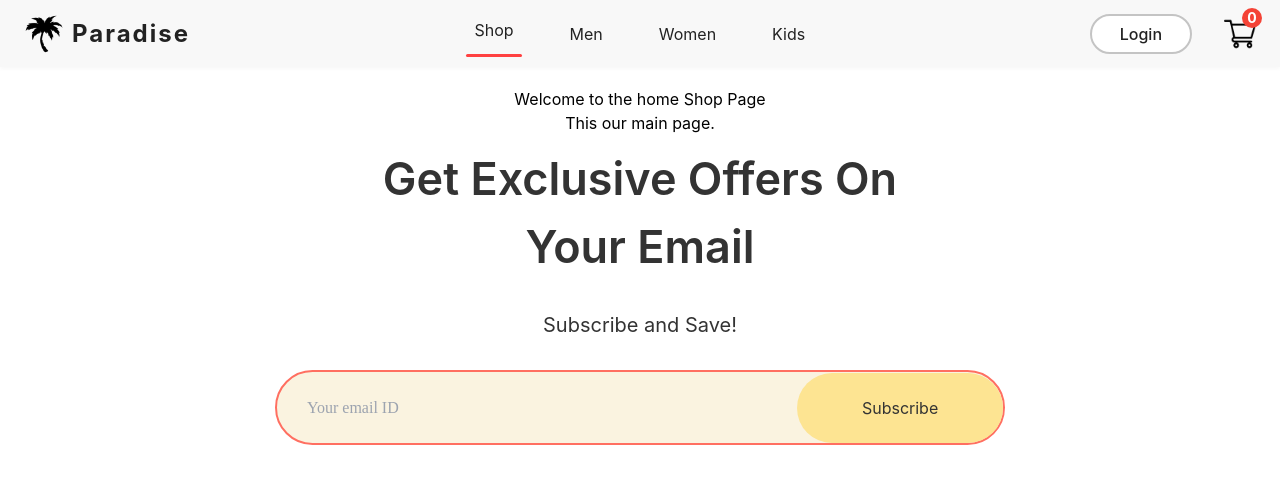
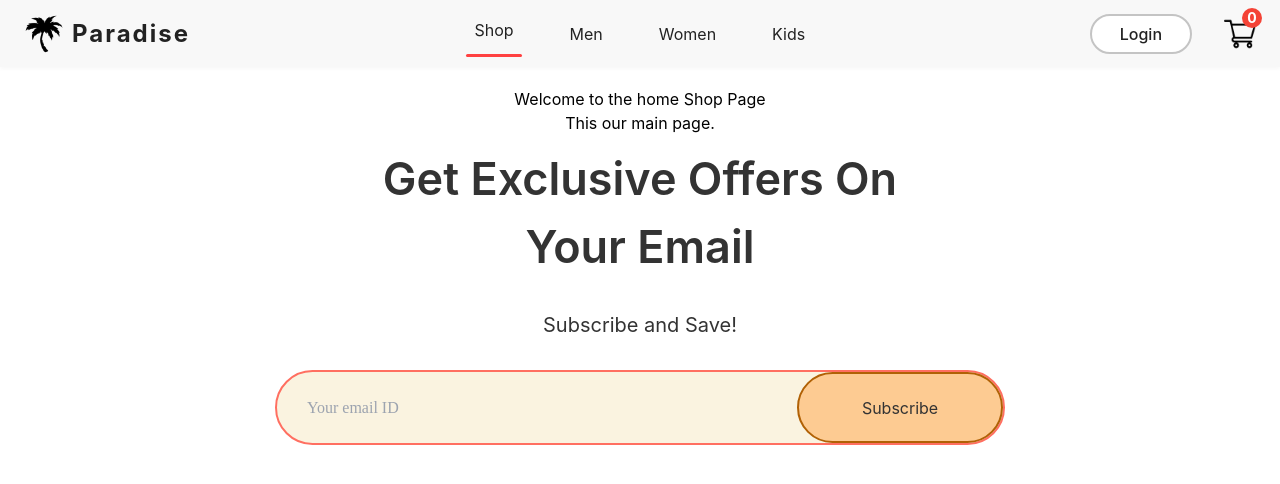
Before and after one commit to FranklinUniversityCompSciPracticum/SU25_Team2, a React (Create React App) app in the folder frontend/: page / in a window 1280 px wide. In both pictures the pointer is over the button "Subscribe". Shown: the top 484 px of the page. Built offline with nearby package versions, Linux system fonts and the light colour scheme.

Commit message:
added button hover border for NewsLetter.css

```diff
--- a/frontend/src/Components/NewsLetter/NewsLetter.css
+++ b/frontend/src/Components/NewsLetter/NewsLetter.css
@@ -42,12 +42,13 @@
     outline: none;
     font-family: Poppins;
     font-size: 16px;
+    color: #333333;
     background: #FAF3E0
 }
 
 .newsletter div button{
     width: 210px;
-    height: 70px;
+    height: 71px;
     border-radius: 80px;
     background: 	#FFD54F;
     color: 	#333333;
@@ -56,5 +57,6 @@
 }
 
 .newsletter div button:hover {
-    background: #fde492
+    background: #fdcb92;
+    border: 2px solid #b16105;
 }
```
